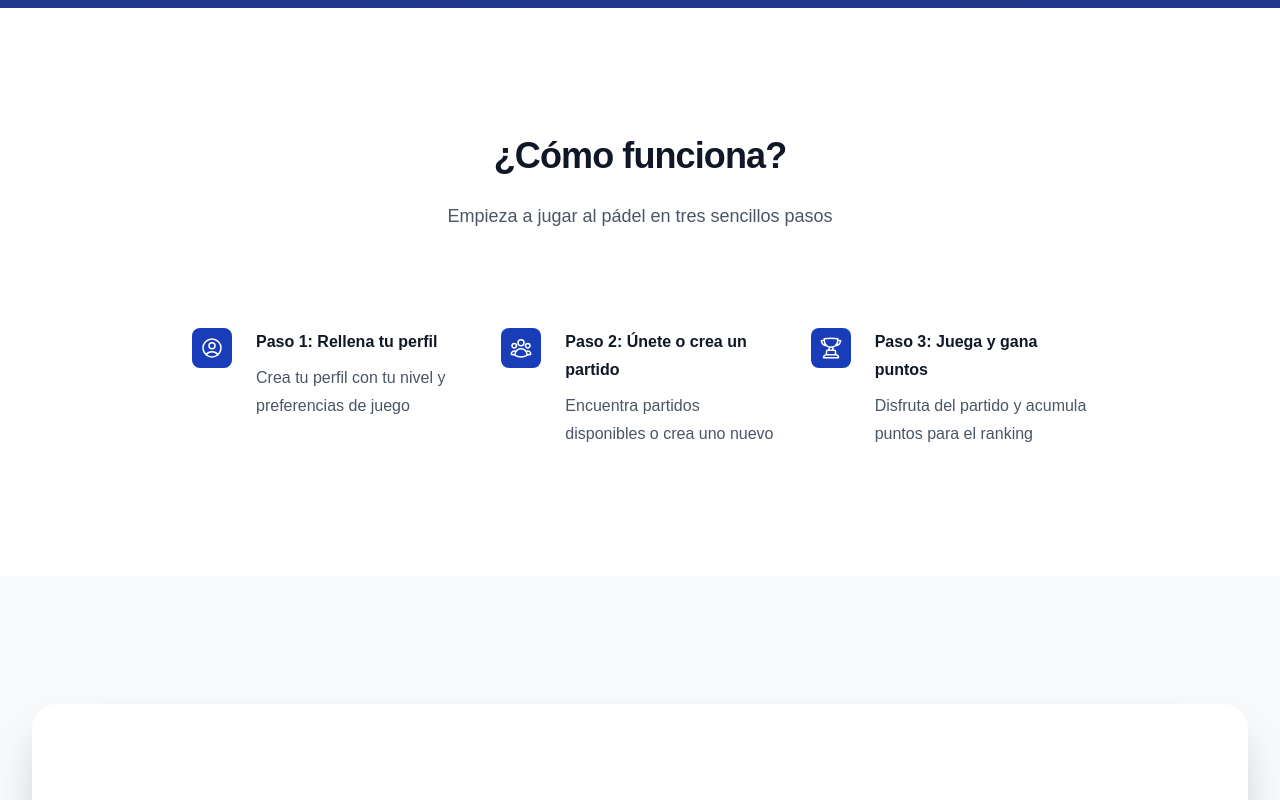
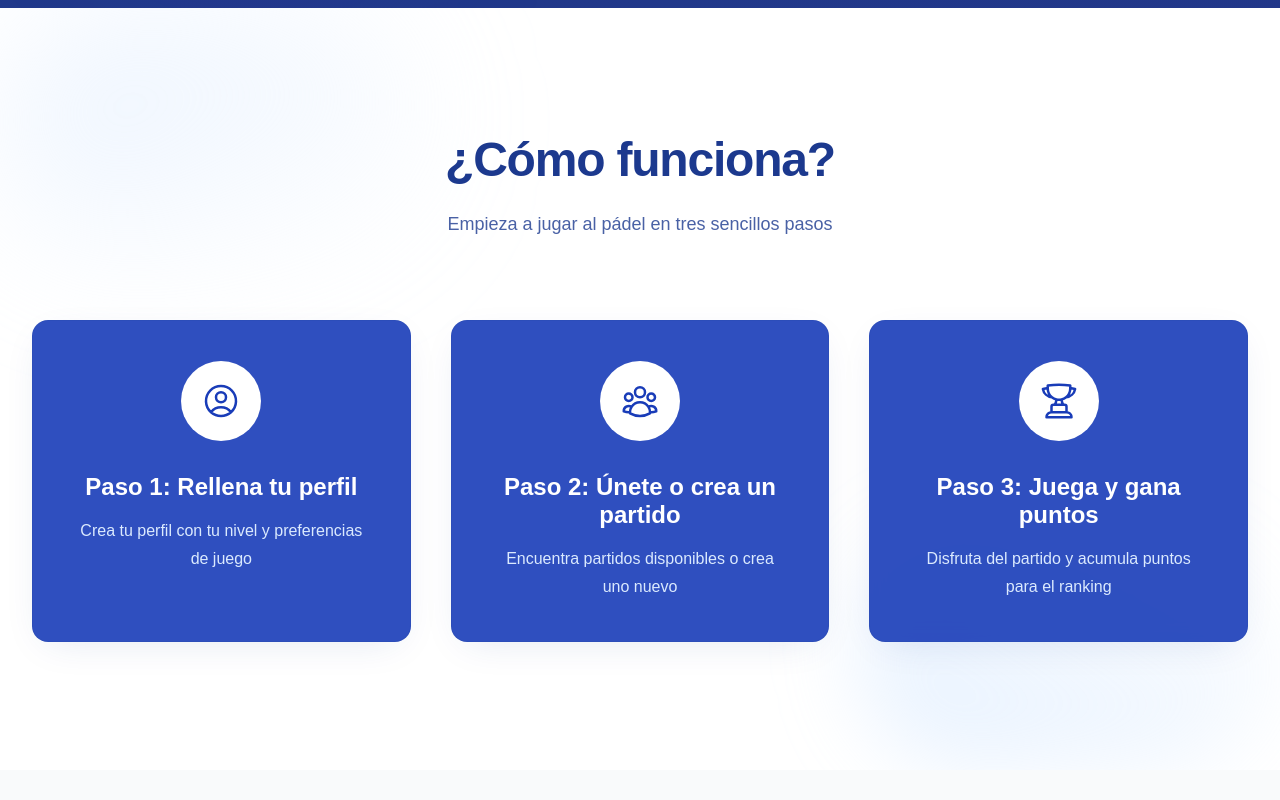
Before and after one commit to juanma97/padpok-landing-page, a Next.js app: page / in a window 1280 px wide. Shown: the part 1980-2780 px from the top of the page. Built offline with nearby package versions, Linux system fonts and the light colour scheme.

Commit message:
added how it works section

```diff
--- a/src/app/components/HowItWorks.tsx
+++ b/src/app/components/HowItWorks.tsx
@@ -1,3 +1,7 @@
+'use client';
+
+import React from 'react';
+import { motion } from 'framer-motion';
 import { UserCircleIcon, UserGroupIcon, TrophyIcon } from '@heroicons/react/24/outline'
 
 const steps = [
@@ -20,30 +24,63 @@ const steps = [
 
 export default function HowItWorks() {
   return (
-    <div className="bg-white py-24 sm:py-32">
-      <div className="mx-auto max-w-7xl px-6 lg:px-8">
-        <div className="mx-auto max-w-2xl text-center">
-          <h2 className="text-3xl font-bold tracking-tight text-gray-900 sm:text-4xl">¿Cómo funciona?</h2>
-          <p className="mt-6 text-lg leading-8 text-gray-600">
+    <section className="relative py-24 sm:py-32 overflow-hidden bg-white">
+      {/* Gradientes sutiles en el fondo para dar profundidad */}
+      <div className="absolute inset-0 pointer-events-none">
+        <div className="absolute top-0 left-0 w-1/3 h-1/3 bg-gradient-to-br from-blue-100/60 to-transparent rounded-full blur-3xl"></div>
+        <div className="absolute bottom-0 right-0 w-1/3 h-1/3 bg-gradient-to-tr from-blue-200/40 to-transparent rounded-full blur-2xl"></div>
+      </div>
+
+      <div className="relative mx-auto max-w-7xl px-6 lg:px-8 z-10">
+        <motion.div
+          initial={{ opacity: 0, y: 20 }}
+          whileInView={{ opacity: 1, y: 0 }}
+          viewport={{ once: true }}
+          transition={{ duration: 0.6 }}
+          className="mx-auto max-w-2xl lg:text-center mb-20"
+        >
+          <h2 className="text-4xl font-bold tracking-tight text-blue-900 sm:text-5xl">
+            ¿Cómo funciona?
+          </h2>
+          <p className="mt-6 text-lg leading-8 text-blue-900/80">
             Empieza a jugar al pádel en tres sencillos pasos
           </p>
-        </div>
-        <div className="mx-auto mt-16 max-w-2xl sm:mt-20 lg:mt-24 lg:max-w-4xl">
-          <dl className="grid max-w-xl grid-cols-1 gap-x-8 gap-y-10 lg:max-w-none lg:grid-cols-3 lg:gap-y-16">
-            {steps.map((step) => (
-              <div key={step.name} className="relative pl-16">
-                <dt className="text-base font-semibold leading-7 text-gray-900">
-                  <div className="absolute left-0 top-0 flex h-10 w-10 items-center justify-center rounded-lg bg-blue-800">
-                    <step.icon className="h-6 w-6 text-white" aria-hidden="true" />
+        </motion.div>
+
+        <div className="mx-auto mt-16 max-w-2xl lg:max-w-none">
+          <div className="grid grid-cols-1 gap-10 sm:grid-cols-2 lg:grid-cols-3">
+            {steps.map((step, index) => (
+              <motion.div
+                key={step.name}
+                initial={{ opacity: 0, y: 20 }}
+                whileInView={{ opacity: 1, y: 0 }}
+                viewport={{ once: true }}
+                transition={{ duration: 0.5, delay: index * 0.1 }}
+                className="group relative rounded-2xl bg-blue-800/90 backdrop-blur-sm p-10 shadow-xl hover:shadow-2xl transition-all duration-300 hover:-translate-y-2 border border-blue-900/10 hover:bg-blue-900"
+                style={{
+                  boxShadow: '0 10px 40px -15px rgba(30, 58, 138, 0.15)',
+                }}
+              >
+                <div className="flex flex-col items-center text-center">
+                  <div className="flex h-20 w-20 items-center justify-center rounded-full bg-white text-blue-800 mb-8 transition-all duration-300 group-hover:scale-110 group-hover:shadow-md">
+                    <step.icon className="h-10 w-10 transition-all duration-300" aria-hidden="true" />
                   </div>
-                  {step.name}
-                </dt>
-                <dd className="mt-2 text-base leading-7 text-gray-600">{step.description}</dd>
-              </div>
+                  <h3 className="text-2xl font-bold leading-7 text-white mb-4">
+                    {step.name}
+                  </h3>
+                  <p className="text-base leading-7 text-blue-100">
+                    {step.description}
+                  </p>
+                </div>
+              </motion.div>
             ))}
-          </dl>
+          </div>
         </div>
       </div>
-    </div>
+
+      <style jsx>{`
+        @import url('https://fonts.googleapis.com/css2?family=Inter:wght@400;500&family=Poppins:wght@500;700&display=swap');
+      `}</style>
+    </section>
   )
 }
```
